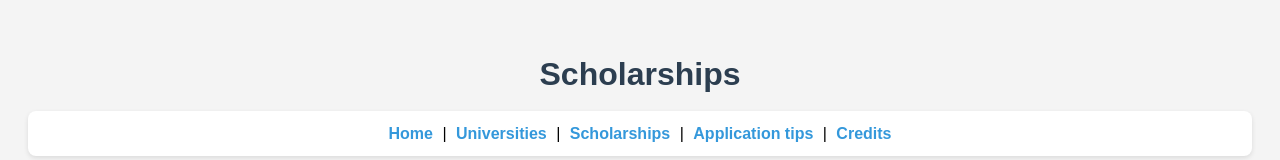
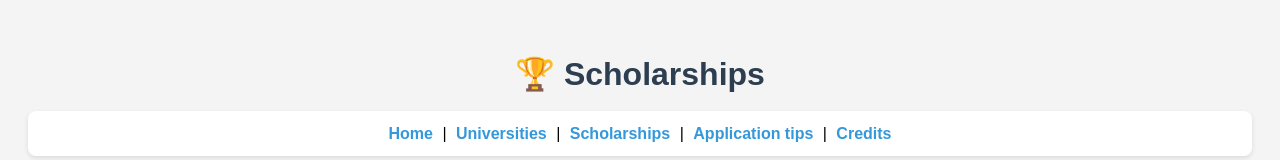
Before and after one commit to Brandyszn/Edumap, a plain HTML site: page scholarship.html in a window 1280 px wide. Shown: the top 160 px of the page. Drawn offline with Linux system fonts and the light colour scheme.

Commit message:
Update scholarship.html

```diff
--- a/scholarship.html
+++ b/scholarship.html
@@ -7,7 +7,7 @@
   <link rel="stylesheet" href="style.css">
 </head>
 <body>
-  <h1>Scholarships</h1>
+  <h1>🏆 Scholarships</h1>
   <nav>
     <a href="home.html">Home</a> |
     <a href="index.html">Universities</a> |
```
